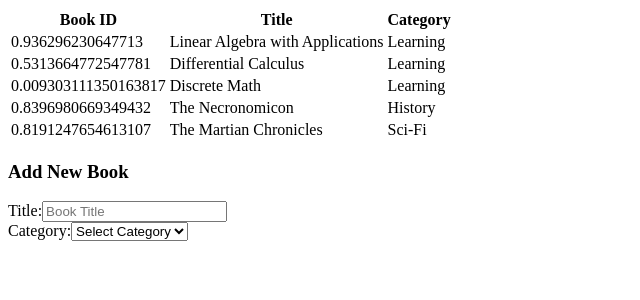
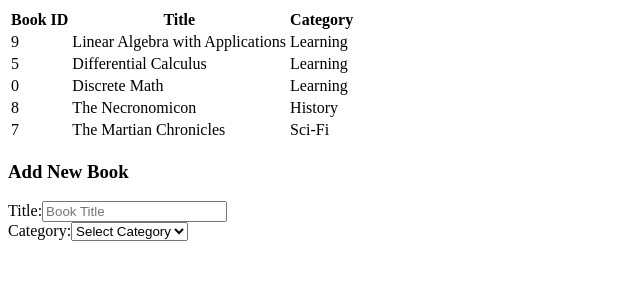
Before and after one commit to oscardelalanza/book-store, a React (Create React App) app: page / in a window 1280 px wide. Shown: the top 300 px of the page, without its empty margins (0-640 px from the left). Built offline with nearby package versions, Linux system fonts and the light colour scheme.

Commit message:
books rendered

```diff
--- a/src/components/BooksList.jsx
+++ b/src/components/BooksList.jsx
@@ -9,9 +9,7 @@ const BooksList = ({ books }) => (
       <th>Title</th>
       <th>Category</th>
     </tr>
-    {
-      books.map(book => <Book key={book.id} book={book} />)
-    }
+    {books.map(book => <Book key={book.id} book={book} />)}
   </table>
 );
 const mapStateToProps = state => ({
--- a/src/store.js
+++ b/src/store.js
@@ -3,30 +3,41 @@ import bookReducer from './reducers/books';
 
 export const categories = ['Action', 'Biography', 'History', 'Horror', 'Kids', 'Learning', 'Sci-Fi'];
 
+const id = [];
+let i = 0;
+
+while (i < 5) {
+  const number = Math.floor(Math.random() * 10);
+  if (!id.includes(number)) {
+    id[i] = number;
+    i += 1;
+  }
+}
+
 const initialState = {
   books: [
     {
-      id: Math.random(),
+      id: id[0],
       title: 'Linear Algebra with Applications',
       category: categories[5],
     },
     {
-      id: Math.random(),
+      id: id[1],
       title: 'Differential Calculus',
       category: categories[5],
     },
     {
-      id: Math.random(),
+      id: id[2],
       title: 'Discrete Math',
       category: categories[5],
     },
     {
-      id: Math.random(),
+      id: id[3],
       title: 'The Necronomicon',
       category: categories[2],
     },
     {
-      id: Math.random(),
+      id: id[4],
       title: 'The Martian Chronicles',
       category: categories[6],
     },
```
